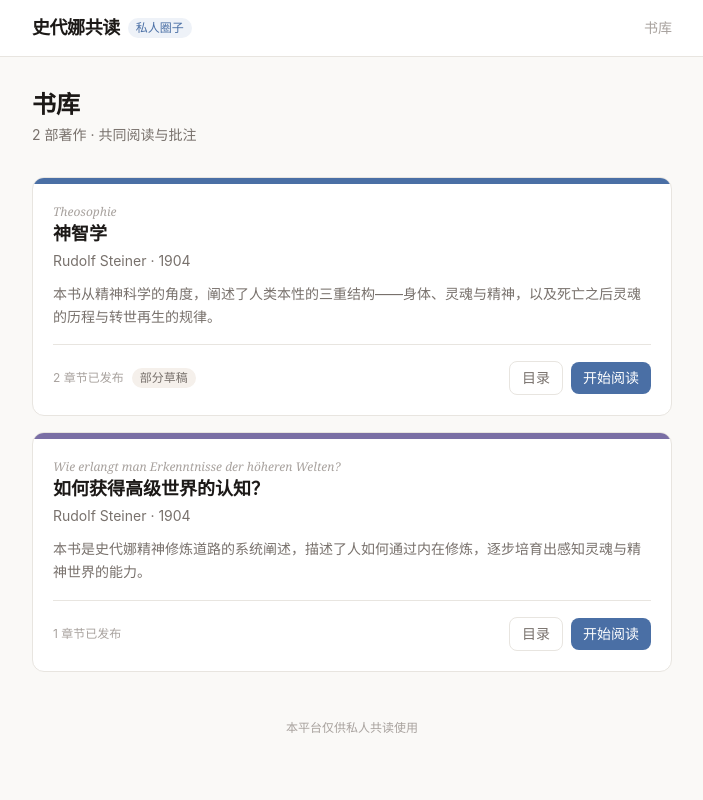
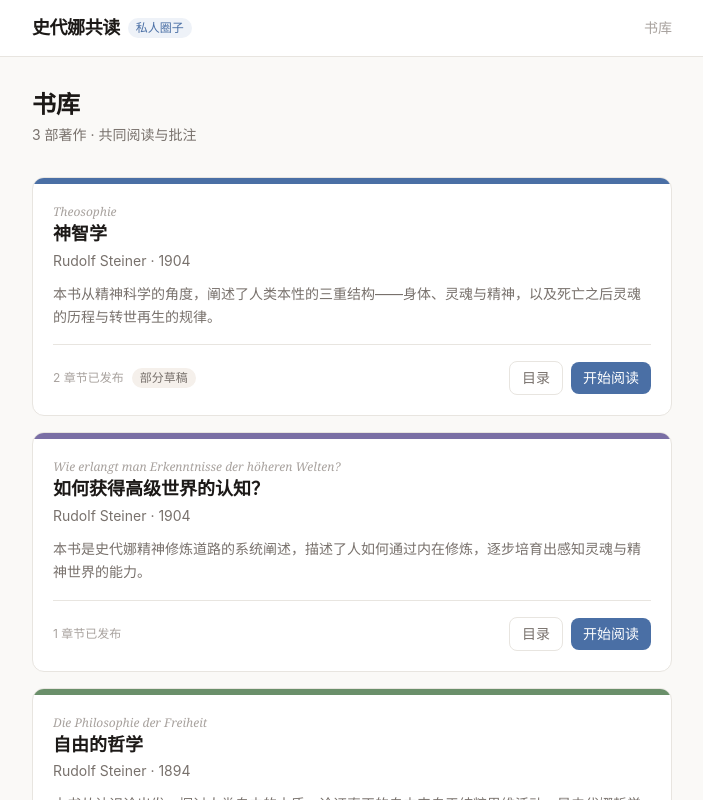
Before and after one commit to fwangdt-gif/steiner-reader, a Next.js app: page / in a window 1280 px wide. Shown: the top 800 px of the page, without its empty margins (288-991 px from the left). Built offline with nearby package versions, Linux system fonts and the light colour scheme.

Commit message:
add second sample book

```diff
--- a/app/books/[bookId]/chapters/[chapterId]/page.tsx
+++ b/app/books/[bookId]/chapters/[chapterId]/page.tsx
@@ -1,5 +1,6 @@
 import { notFound } from 'next/navigation'
 import { getBook, getChapter, getAdjacentChapters } from '@/lib/data'
+import { resolveChapterMarkdown } from '@/lib/markdown'
 import ReadingClient from './ReadingClient'
 
 // Next.js App Router 动态路由页面，params 是 Promise（与 BookDetailPage 保持一致）
@@ -18,6 +19,9 @@ export default async function ChapterPage({ params }: Props) {
   // 任意一个找不到，返回 404
   if (!book || !chapter) notFound()
 
+  // 如果章节引用了 markdown 文件，则读取并填充 blocks
+  const resolvedChapter = resolveChapterMarkdown(chapter)
+
   // 获取上一章 / 下一章，用于底部导航
   const { prev, next } = getAdjacentChapters(bookId, chapterId)
 
@@ -25,7 +29,7 @@ export default async function ChapterPage({ params }: Props) {
   return (
     <ReadingClient
       book={book}
-      chapter={chapter}
+      chapter={resolvedChapter}
       prevChapter={prev}
       nextChapter={next}
     />
--- /dev/null
+++ b/content/chapters/example-ch1.md
@@ -0,0 +1,13 @@
+# 章节标题
+
+这是第一段正文内容。用空行分隔段落，每段会成为一个独立的内容块。
+
+这是第二段，继续讲述内容。可以写很长，只要不换行就是同一段。
+
+> 这是一段引用，以 > 开头。会用特殊样式展示，适合引用原文或重要语录。
+
+## 小节标题
+
+小节标题用两个 # 号，字号比章节标题小一级。
+
+继续写正文段落，想写多少写多少。
--- a/lib/books.json
+++ b/lib/books.json
@@ -187,5 +187,124 @@
         ]
       }
     ]
+  },
+  {
+    "id": "philosophy-of-freedom",
+    "titleOriginal": "Die Philosophie der Freiheit",
+    "titleZh": "自由的哲学",
+    "author": "Rudolf Steiner",
+    "description": "本书从认识论出发，探讨人类自由的本质，论证真正的自由来自于纯粹思维活动，是史代娜哲学著作中最具系统性的一部。",
+    "coverColor": "#6a8f6a",
+    "publishedYear": 1894,
+    "chapters": [
+      {
+        "id": "pof-ch1",
+        "bookId": "philosophy-of-freedom",
+        "title": "Das bewusste menschliche Handeln",
+        "titleZh": "有意识的人类行为",
+        "orderIndex": 1,
+        "status": "published",
+        "blocks": [
+          {
+            "id": "pof-ch1-b0",
+            "blockIndex": 0,
+            "blockType": "heading",
+            "originalText": "Das bewusste menschliche Handeln",
+            "translationText": "有意识的人类行为",
+            "scanPageRef": 1
+          },
+          {
+            "id": "pof-ch1-b1",
+            "blockIndex": 1,
+            "blockType": "paragraph",
+            "originalText": "Ist der Mensch in seinem Denken und Handeln ein geistig freies Wesen, oder steht er unter dem Zwange einer rein naturgesetzlichen Notwendigkeit?",
+            "translationText": "人在其思维和行动中是一个精神上自由的存在，还是处于纯粹自然法则必然性的强制之下？",
+            "scanPageRef": 1
+          },
+          {
+            "id": "pof-ch1-b2",
+            "blockIndex": 2,
+            "blockType": "paragraph",
+            "originalText": "Es gibt kaum eine zweite Frage, über die so viel nachgedacht worden ist wie über die Frage der menschlichen Freiheit.",
+            "translationText": "几乎没有第二个问题像人类自由这个问题那样被如此深入地思考过。",
+            "scanPageRef": 1
+          },
+          {
+            "id": "pof-ch1-b3",
+            "blockIndex": 3,
+            "blockType": "quote",
+            "originalText": "Der Mensch kann nur dann als frei gelten, wenn er imstande ist, sich selbst die Gesetze seines Handelns zu geben.",
+            "translationText": "只有当人能够为自己的行为立法时，他才能被视为自由的。",
+            "scanPageRef": 3
+          },
+          {
+            "id": "pof-ch1-b4",
+            "blockIndex": 4,
+            "blockType": "paragraph",
+            "originalText": "Beobachten wir zunächst einmal, wie wir eigentlich handeln, wenn wir meinen, frei zu handeln.",
+            "translationText": "让我们首先观察：当我们认为自己在自由行动时，我们究竟是如何行动的。",
+            "scanPageRef": 4
+          }
+        ]
+      },
+      {
+        "id": "pof-ch2",
+        "bookId": "philosophy-of-freedom",
+        "title": "Der Grundtrieb zur Wissenschaft",
+        "titleZh": "科学的根本冲动",
+        "orderIndex": 2,
+        "status": "published",
+        "blocks": [
+          {
+            "id": "pof-ch2-b0",
+            "blockIndex": 0,
+            "blockType": "heading",
+            "originalText": "Der Grundtrieb zur Wissenschaft",
+            "translationText": "科学的根本冲动",
+            "scanPageRef": 10
+          },
+          {
+            "id": "pof-ch2-b1",
+            "blockIndex": 1,
+            "blockType": "paragraph",
+            "originalText": "In den mannigfaltigsten Formen tritt uns die Unzufriedenheit des Menschen mit dem bloß Gegebenen entgegen.",
+            "translationText": "人类对于单纯给定之物的不满足感，以各种各样的形式呈现在我们面前。",
+            "scanPageRef": 10
+          },
+          {
+            "id": "pof-ch2-b2",
+            "blockIndex": 2,
+            "blockType": "paragraph",
+            "originalText": "Wir wollen die Welt nicht nur wahrnehmen; wir wollen sie auch begreifen. Begreifen heißt: die Dinge durch Begriffe vermittelt erfassen.",
+            "translationText": "我们不仅想感知世界，还想理解它。理解意味着：通过概念的中介来把握事物。",
+            "scanPageRef": 11
+          },
+          {
+            "id": "pof-ch2-b3",
+            "blockIndex": 3,
+            "blockType": "subheading",
+            "originalText": "Das Denken als Werkzeug",
+            "translationText": "思维作为工具",
+            "scanPageRef": 12
+          },
+          {
+            "id": "pof-ch2-b4",
+            "blockIndex": 4,
+            "blockType": "paragraph",
+            "originalText": "Das Denken ist dasjenige, was uns über die bloße Wahrnehmung hinausführt. Es ist das Organ, durch das wir in das Innere der Dinge eindringen.",
+            "translationText": "思维是将我们引向单纯感知之外的东西。它是我们藉以深入事物内部的器官。",
+            "scanPageRef": 12
+          },
+          {
+            "id": "pof-ch2-b5",
+            "blockIndex": 5,
+            "blockType": "quote",
+            "originalText": "Denken ist die stille Unterhaltung des Menschen mit sich selbst über die Welt.",
+            "translationText": "思维是人与自身就世界所进行的无声对话。",
+            "scanPageRef": 13
+          }
+        ]
+      }
+    ]
   }
 ]
--- a/lib/data.ts
+++ b/lib/data.ts
@@ -17,6 +17,7 @@ export interface Chapter {
   orderIndex: number
   status: 'draft' | 'published'
   blocks: ContentBlock[]
+  markdownFile?: string  // 可选，指向 content/chapters/ 下的 .md 文件
 }
 
 export interface Book {
--- /dev/null
+++ b/lib/markdown.ts
@@ -0,0 +1,62 @@
+// 服务端专用 — 不可在客户端组件中 import
+import fs from 'fs'
+import path from 'path'
+import type { Chapter, ContentBlock } from '@/lib/data'
+
+// 将 markdown 文本解析为 ContentBlock 数组
+// 支持：# 标题、## 小标题、> 引用、普通段落
+function parseBlocks(md: string, chapterId: string): ContentBlock[] {
+  const blocks: ContentBlock[] = []
+  let idx = 0
+  let buf: string[] = []
+
+  const flushParagraph = () => {
+    const text = buf.join(' ').trim()
+    if (text) {
+      blocks.push({
+        id: `${chapterId}-b${idx}`,
+        blockIndex: idx++,
+        blockType: 'paragraph',
+        originalText: text,
+        translationText: text,
+      })
+    }
+    buf = []
+  }
+
+  for (const raw of md.split('\n')) {
+    const line = raw.trim()
+
+    if (!line) {
+      flushParagraph()
+    } else if (line.startsWith('# ')) {
+      flushParagraph()
+      blocks.push({ id: `${chapterId}-b${idx}`, blockIndex: idx++, blockType: 'heading', originalText: line.slice(2), translationText: line.slice(2) })
+    } else if (line.startsWith('## ')) {
+      flushParagraph()
+      blocks.push({ id: `${chapterId}-b${idx}`, blockIndex: idx++, blockType: 'subheading', originalText: line.slice(3), translationText: line.slice(3) })
+    } else if (line.startsWith('> ')) {
+      flushParagraph()
+      blocks.push({ id: `${chapterId}-b${idx}`, blockIndex: idx++, blockType: 'quote', originalText: line.slice(2), translationText: line.slice(2) })
+    } else {
+      buf.push(line)
+    }
+  }
+  flushParagraph()
+
+  return blocks
+}
+
+// 如果章节有 markdownFile 且 blocks 为空，则从文件填充 blocks
+// 否则原样返回
+export function resolveChapterMarkdown(chapter: Chapter): Chapter {
+  if (!chapter.markdownFile || chapter.blocks.length > 0) return chapter
+
+  const filePath = path.join(process.cwd(), 'content', 'chapters', chapter.markdownFile)
+  try {
+    const md = fs.readFileSync(filePath, 'utf-8')
+    return { ...chapter, blocks: parseBlocks(md, chapter.id) }
+  } catch {
+    return chapter // 文件不存在时静默返回原章节
+  }
+}
```
